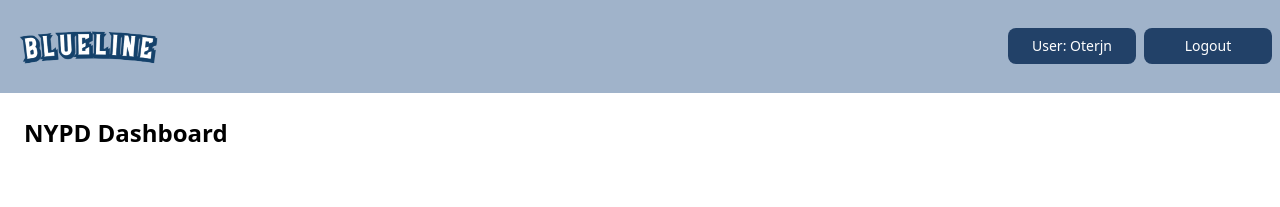
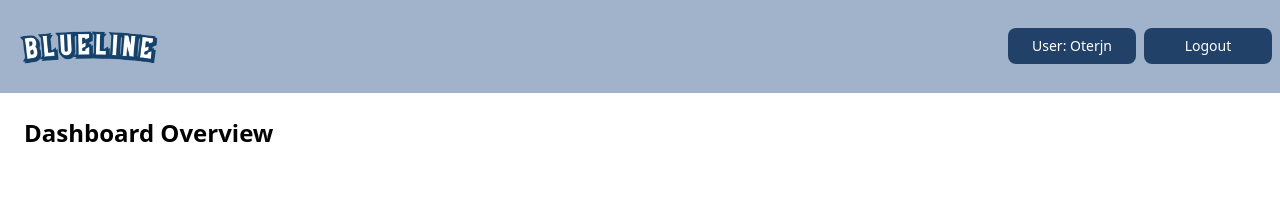
Before and after one commit to Jessalynnic/BlueLine, a React (Create React App) app in the folder blueline/: page /dashboard in a window 1280 px wide. Shown: the top 207 px of the page. Built offline with nearby package versions, Linux system fonts and the light colour scheme.

Commit message:
Made a minor change

```diff
--- a/blueline/src/pages/dashboard.js
+++ b/blueline/src/pages/dashboard.js
@@ -36,7 +36,7 @@ function Dashboard() {
           </div>
         </div>
         <div className="flex h-20 px-6">
-          <h1 className='text-2xl font-bold self-center'>NYPD Dashboard</h1>
+          <h1 className='text-2xl font-bold self-center'>Dashboard Overview</h1>
         </div>
 
       </div>
```
